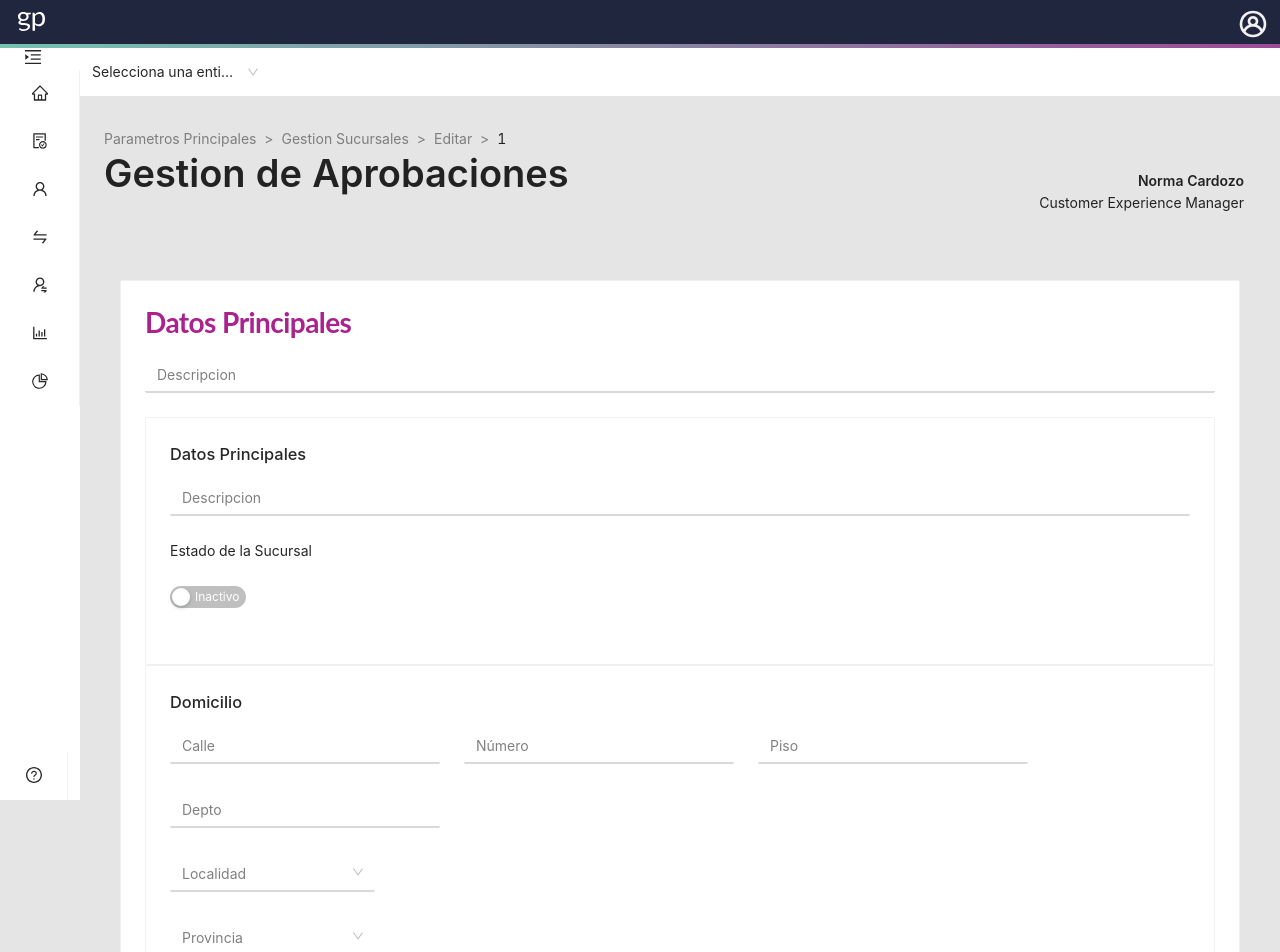
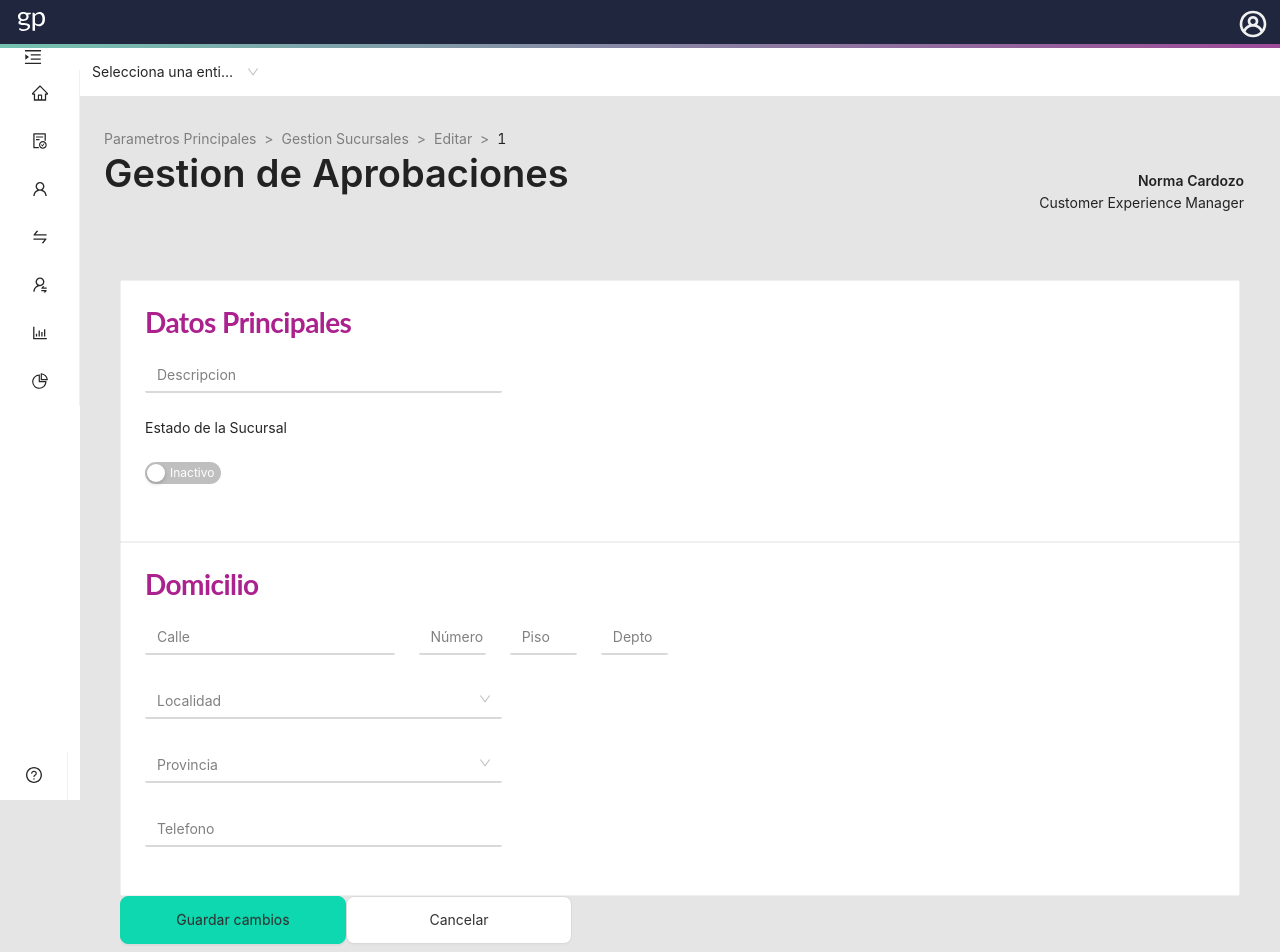
Before and after one commit to rodrigokokot/gp-online-antd, a React (Create React App) app: page /parametrosPrincipales/gestionSucursales/editar/1 in a window 1280 px wide. Shown: the top 952 px of the page. Built offline with nearby package versions, Linux system fonts and the light colour scheme.

Commit message:
pantalla autorizaciones maqueteada 100%

```diff
--- a/src/components/organisms/DateRangeFilter/index.jsx
+++ b/src/components/organisms/DateRangeFilter/index.jsx
@@ -44,7 +44,7 @@ function DateRangeFilter() {
         width={1000}
       >
         <Row gutter={20}>
-          <Col className="gutter-row" a={16}>
+          <Col className="gutter-row" span={16}>
             <Card
               style={{
                 width: "635px",
@@ -83,7 +83,7 @@ function DateRangeFilter() {
               </Button>
             </Card>
           </Col>
-          <Col className="gutter-row" a={4}>
+          <Col className="gutter-row" span={4}>
             <Card
               style={{
                 width: "260px",
--- a/src/components/organisms/Layout/PageHeader/index.jsx
+++ b/src/components/organisms/Layout/PageHeader/index.jsx
@@ -11,13 +11,13 @@ const PageHeaderLayout = ({title , ...props}) => {
         <PageHeader>
             <BreadcrumComponent />
             <Row>
-                <Col a={12}>
+                <Col span={12}>
                     <Typography.Title size={2} >
                         {title}
                     </Typography.Title>
 
                 </Col>
-                <Col a={5} style={{display: 'flex', flexDirection:'column', right: '3%', position: 'absolute'}}>
+                <Col span={5} style={{display: 'flex', flexDirection:'column', right: '3%', position: 'absolute'}}>
                     <Typography.Text strong style={{ marginTop: '20px', marginLeft: 'auto' }} >
                         {userName}
                     </Typography.Text>
--- a/src/components/organisms/SearchForm/index.jsx
+++ b/src/components/organisms/SearchForm/index.jsx
@@ -54,7 +54,7 @@ const SearchForm = ({ array, parentCallback, title, span }) => {
             </Row>
 
             <Row style={{ marginTop: 40 }}>
-              <Col a={24} style={{ textAlign: "left" }}>
+              <Col span={24} style={{ textAlign: "left" }}>
                 <Button type="primary" htmlType="submit">
                   Search
                 </Button>
--- a/src/pages/ParametrosPrincipales/EditarSucursal.jsx
+++ b/src/pages/ParametrosPrincipales/EditarSucursal.jsx
@@ -13,22 +13,14 @@ function EditarSucursal() {
   const FormularioEdicion = () =>{
 
     return (
-    <>
-    <Card>
-    <h1 className="purple-title">Datos Principales</h1>
 
-      <Col a={8}>
-    <Form.Item
-      name="descripcion"
-      rules={[{ required: true, message: "Ingrese descripción" }]}
-    >
-      <FloatInput label="Descripcion" placeholder="Descripcion" />
-    </Form.Item>
-      </Col>
 
       <>
         <Card>
-          <h3>Datos Principales</h3>
+          <h1 className="purple-title">Datos Principales</h1>
+
+          <Col span={8}>
+
 
           <Form.Item
             name="descripcion"
@@ -43,129 +35,14 @@ function EditarSucursal() {
               <Switch unCheckedChildren="Inactivo" checkedChildren="Activo" />
             </Form.Item>
           </>
+          </Col>
         </Card>
-
-        <Card>
-          <h3>Domicilio</h3>
-
-          <Row gutter={24}>
-            <Col>
-              <Form.Item
-                name="calle"
-                rules={[{ required: true, message: "Ingrese calle" }]}
-              >
-                <FloatInput label="Calle" placeholder="Calle"></FloatInput>
-              </Form.Item>
-            </Col>
-
-            <Col>
-              <Form.Item
-                name="num"
-                rules={[{ required: true, message: "Ingrese número" }]}
-              >
-                <FloatInput label="Número" placeholder="Número"></FloatInput>
-              </Form.Item>
-            </Col>
-
-            <Col>
-              <Form.Item name="piso">
-                <FloatInput label="Piso" placeholder="Piso"></FloatInput>
-              </Form.Item>
-            </Col>
-
-            <Col>
-              <Form.Item name="piso">
-                <FloatInput label="Depto" placeholder="Depto"></FloatInput>
-              </Form.Item>
-            </Col>
-          </Row>
-
-          <Row>
-            <Col>
-              <Form.Item
-                name="localidad"
-                rules={[{ required: true, message: "Ingrese localidad" }]}
-              >
-                <FloatSelect
-                  width={205}
-                  label="Localidad"
-                  placeholder="Localidad"
-                  options={[
-                    {
-                      title: "San Juan",
-                      value: "San Juan",
-                      disabled: false,
-                    },
-                    {
-                      title: "Mendoza",
-                      value: "Mendoza",
-                      disabled: false,
-                    },
-                    {
-                      title: "San Luis",
-                      value: "San Luis",
-                      disabled: false,
-                    },
-                  ]}
-                ></FloatSelect>
-              </Form.Item>
-            </Col>
-          </Row>
-
-          <Row>
-            <Col>
-              <Form.Item
-                name="provincia"
-                rules={[{ required: true, message: "Ingrese provincia" }]}
-              >
-                <FloatSelect
-                  width={205}
-                  label="Provincia"
-                  placeholder="Provincia"
-                  options={[
-                    {
-                      title: "San Juan",
-                      value: "San Juan",
-                      disabled: false,
-                    },
-                    {
-                      title: "Mendoza",
-                      value: "Mendoza",
-                      disabled: false,
-                    },
-                    {
-                      title: "San Luis",
-                      value: "San Luis",
-                      disabled: false,
-                    },
-                  ]}
-                ></FloatSelect>
-              </Form.Item>
-            </Col>
-          </Row>
-
-          <Row>
-            <Col>
-              <Form.Item
-                name="telefono"
-                rules={[{ required: true, message: "Ingrese teléfono" }]}
-              >
-                <FloatInput
-                  label="Telefono"
-                  placeholder="Telefono"
-                ></FloatInput>
-              </Form.Item>
-            </Col>
-          </Row>
-        </Card>
-      </>
-    </Card>
 
       <Card>
       <h1 className="purple-title">Domicilio</h1>
 
     <Row gutter={24}>
-      <Col a={6}>
+      <Col span={6}>
         <Form.Item
           name="calle"
           rules={[{ required: true, message: "Ingrese calle" }]}
@@ -174,7 +51,7 @@ function EditarSucursal() {
         </Form.Item>
       </Col>
 
-      <Col a={2}>
+      <Col span={2}>
         <Form.Item
           name="num"
           rules={[{ required: true, message: "Ingrese número" }]}
@@ -183,13 +60,13 @@ function EditarSucursal() {
         </Form.Item>
       </Col>
 
-      <Col a={2}>
+      <Col span={2}>
         <Form.Item name="piso">
           <FloatInput label="Piso" placeholder="Piso"></FloatInput>
         </Form.Item>
       </Col>
 
-      <Col a={2}>
+      <Col span={2}>
         <Form.Item name="piso">
           <FloatInput label="Depto" placeholder="Depto"></FloatInput>
         </Form.Item>
@@ -197,7 +74,7 @@ function EditarSucursal() {
     </Row>
 
     <Row>
-      <Col a={8}>
+      <Col span={8}>
         <Form.Item
           name="localidad"
           rules={[{ required: true, message: "Ingrese localidad" }]}
@@ -228,7 +105,7 @@ function EditarSucursal() {
     </Row>
 
     <Row>
-      <Col a={8}>
+      <Col span={8}>
         <Form.Item
           name="provincia"
           rules={[{ required: true, message: "Ingrese provincia" }]}
@@ -259,7 +136,7 @@ function EditarSucursal() {
     </Row>
 
     <Row>
-      <Col a={8}>
+      <Col span={8}>
         <Form.Item
           name="telefono"
           rules={[{ required: true, message: "Ingrese teléfono" }]}
--- a/src/pages/Usuarios/GestionPerfiles/GestionPerfilesEdit.jsx
+++ b/src/pages/Usuarios/GestionPerfiles/GestionPerfilesEdit.jsx
@@ -41,12 +41,12 @@ function GestionPerfilesEdit() {
           </Row>
 
           <Row>
-            <Col a={12}>
+            <Col span={12}>
               <p>Nombre</p>
               <h1>...algún Nombre</h1>
             </Col>
 
-            <Col a={12}>
+            <Col span={12}>
               <p>Descripción del perfil</p>
               <h1>...alguna descripción</h1>
             </Col>
@@ -74,7 +74,7 @@ function GestionPerfilesEdit() {
           </Row>
 
           <Row>
-            <Col a={8}>
+            <Col span={8}>
              <p>Ingresá tu contraseña para generar cambios</p>
             </Col>
           </Row>
--- a/src/pages/Usuarios/GestionPerfiles/GestionPerfilesNew.jsx
+++ b/src/pages/Usuarios/GestionPerfiles/GestionPerfilesNew.jsx
@@ -42,7 +42,7 @@ export default function GestionPerfilesNew() {
           </Row>
 
           <Row>
-            <Col a={12}>
+            <Col span={12}>
               <Form.Item name="nombre" rules={[{required: true, message: "Ingrese nombre"}]}>
                 <FloatInput
                   placeholder="Nombre del Nuevo perfil"
@@ -53,7 +53,7 @@ export default function GestionPerfilesNew() {
           </Row>
 
           <Row>
-            <Col a={12}>
+            <Col span={12}>
               <Form.Item name="descripcion" rules={[{required: true, message:"Ingrese descripción"}]}>
                 <FloatInput
                   placeholder="Descripción del perfil"
```
Also changed, not shown: src/pages/Login.jsx (+4 -4 lines), src/pages/ParametrosPrincipales/NuevaSucursal.jsx (+8 -8 lines).
